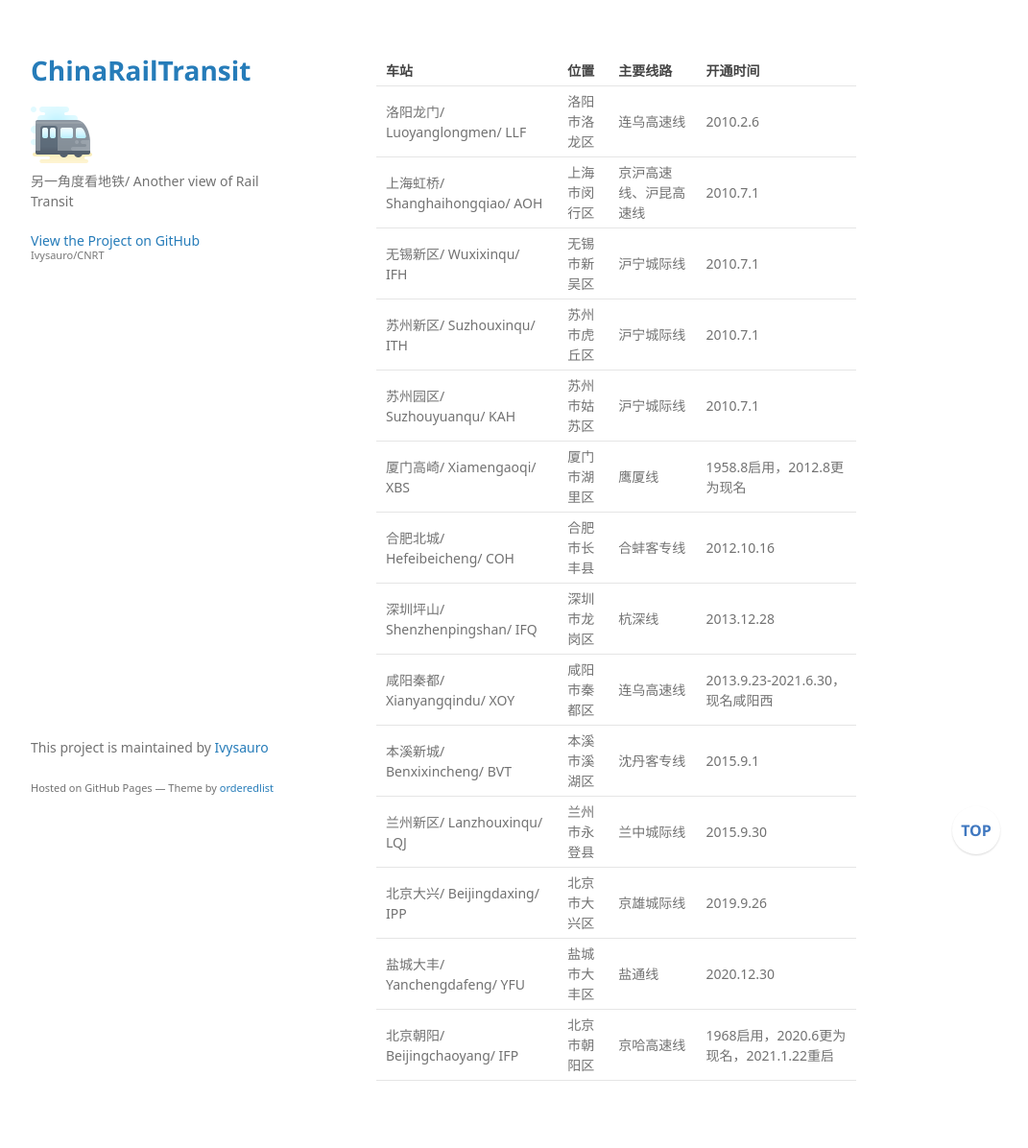
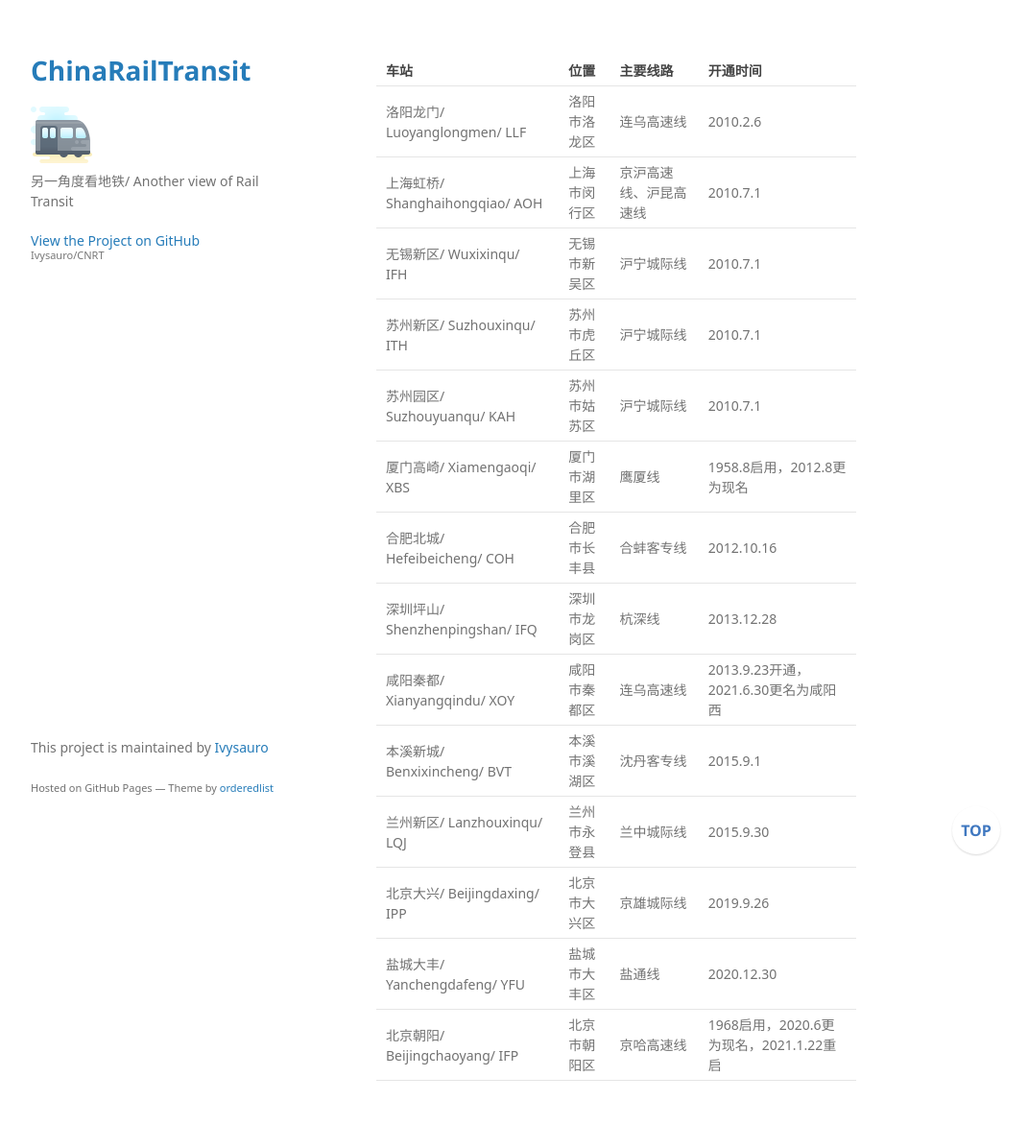
Before and after one commit to Ivysauro/CNRT, a Jekyll site: the page built from data/SpeSta.md, in a window 1280 px wide. Shown: the whole page at 96% size, without its empty margins (178-1249 px from the left). Built offline with Jekyll 4.4.1, drawn with Linux system fonts in a browser that asks for light colours; some web fonts are replaced; our own code applies the rules of GitHub Pages for plain Markdown files; a script that is not in the unit is left out.

Commit message:
🍊更新咸阳数据

```diff
--- a/data/SpeSta.md
+++ b/data/SpeSta.md
@@ -8,7 +8,7 @@
 | 厦门高崎/ Xiamengaoqi/ XBS | 厦门市湖里区 | 鹰厦线 | 1958.8启用，2012.8更为现名 |
 | 合肥北城/ Hefeibeicheng/ COH | 合肥市长丰县 | 合蚌客专线 | 2012.10.16 |
 | 深圳坪山/ Shenzhenpingshan/ IFQ | 深圳市龙岗区 | 杭深线 | 2013.12.28 |
-| 咸阳秦都/ Xianyangqindu/ XOY | 咸阳市秦都区 | 连乌高速线 | 2013.9.23-2021.6.30，现名咸阳西 |
+| 咸阳秦都/ Xianyangqindu/ XOY | 咸阳市秦都区 | 连乌高速线 | 2013.9.23开通，2021.6.30更名为咸阳西 |
 | 本溪新城/ Benxixincheng/ BVT | 本溪市溪湖区 | 沈丹客专线 | 2015.9.1 |
 | 兰州新区/ Lanzhouxinqu/ LQJ | 兰州市永登县 | 兰中城际线 | 2015.9.30 |
 | 北京大兴/ Beijingdaxing/ IPP | 北京市大兴区 | 京雄城际线 | 2019.9.26 |
```
